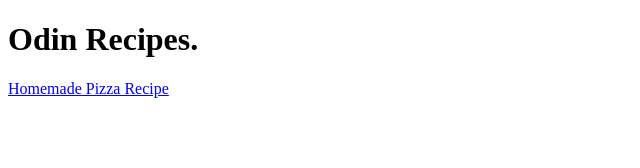
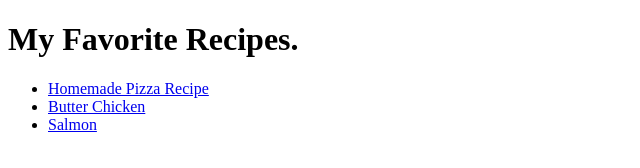
Before and after one commit to anaskalas/odin-recipes, a plain HTML site: page index.html in a window 1280 px wide. Shown: the whole page, without its empty margins (0-640 px from the left). Drawn offline with Linux system fonts and the light colour scheme.

Commit message:
Add links to the new recipe pages created

```diff
--- a/index.html
+++ b/index.html
@@ -7,8 +7,11 @@
     </head>
 
     <body>
-        <h1>Odin Recipes.</h1>
-        <a href="recipes/pizza.html" target="_blank" rel="noreferrer">Homemade Pizza Recipe</a>
-
+        <h1>My Favorite Recipes.</h1>
+        <ul>
+            <li><a href="recipes/pizza.html" target="_blank" rel="noreferrer">Homemade Pizza Recipe</a></li>
+            <li><a href="recipes/butter-chicken.html" target="_blank" rel="noreferrer">Butter Chicken</a></li>
+            <li><a href="recipes/salmon.html" taget="_blank" rel="noreferrer">Salmon</a></li>
+        </ul>
     </body>
 </html>
```
